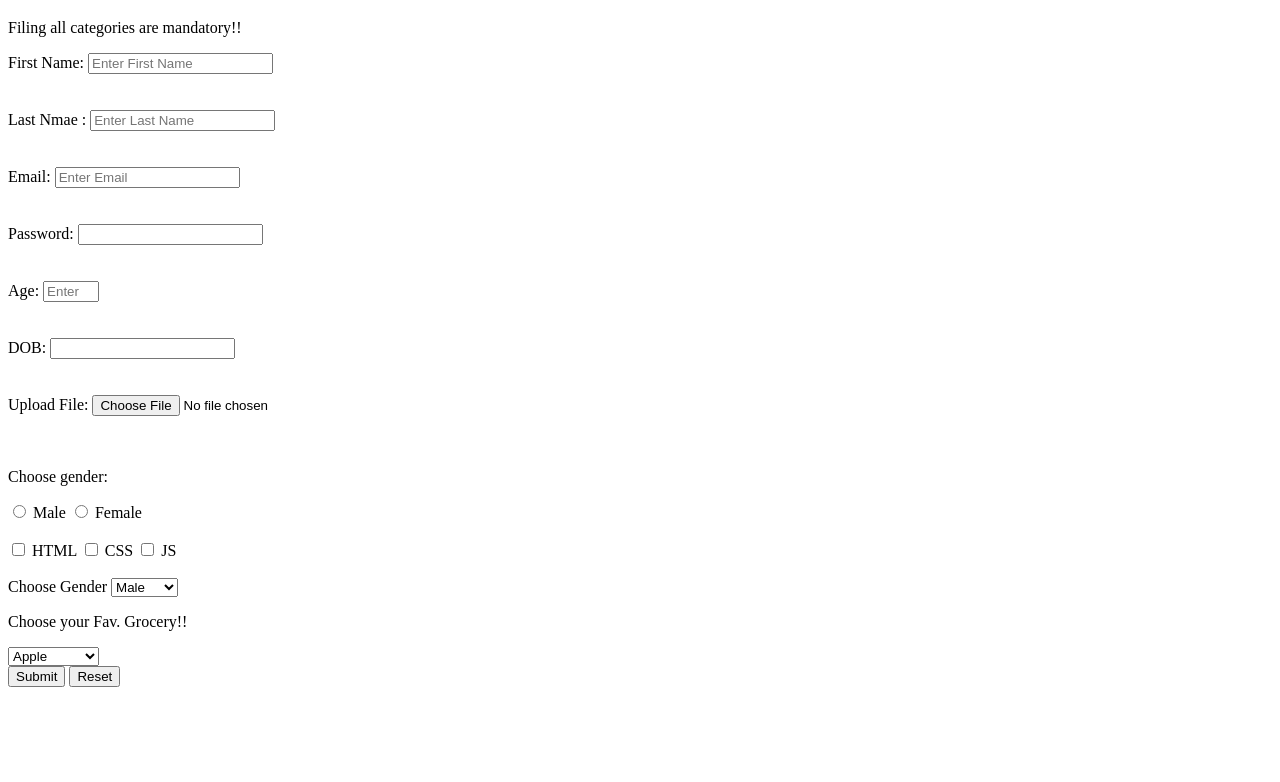
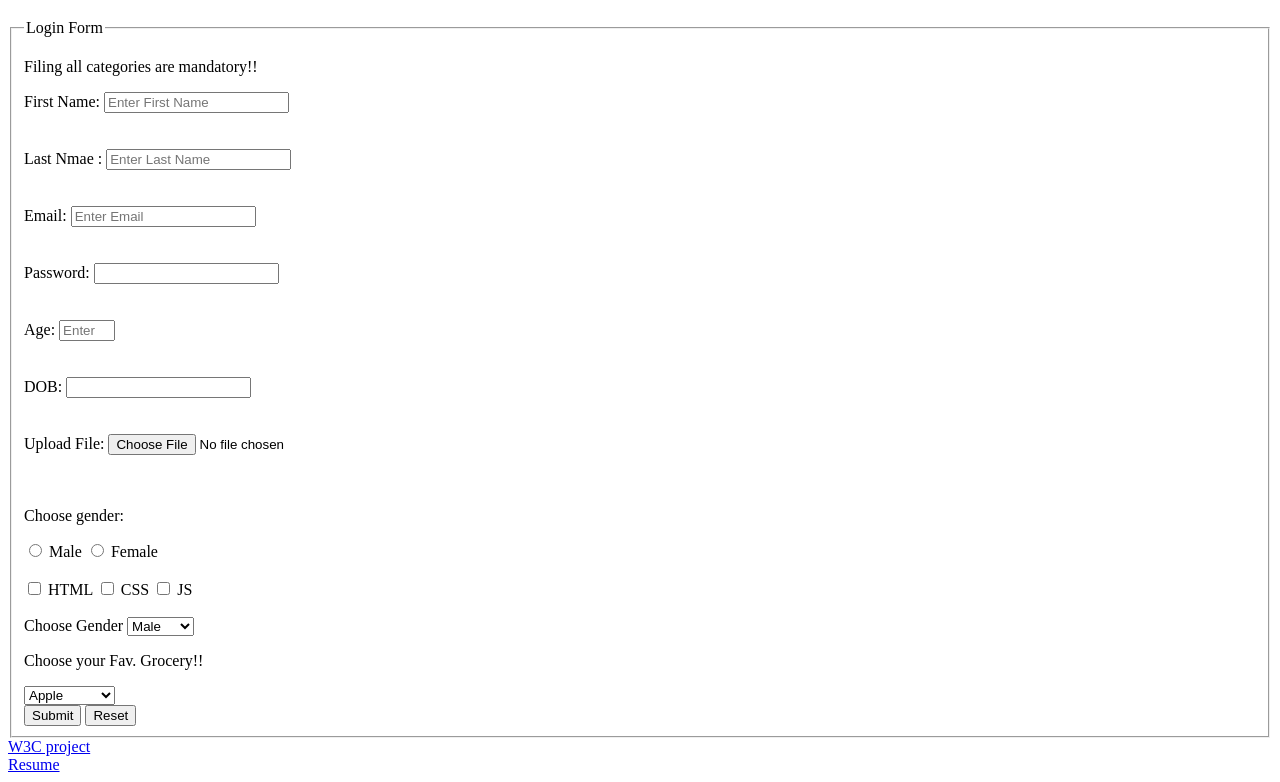
Before and after one commit to Anushriwele-2001/firstproject, a plain HTML site: page Form.html in a window 1280 px wide. Shown: the part 61-843 px from the top of the page. Before the commit the page ends 800 px from the top, so only its background shows below. Drawn offline with Linux system fonts and the light colour scheme.

Commit message:
completed

```diff
--- a/Form.html
+++ b/Form.html
@@ -12,6 +12,8 @@
 </head>
 <body>
     <h1>My Form</h1>
+    <fieldset>
+        <legend>Login Form</legend>
     <form action="file.java" method="post">
         <p> Filing all categories are mandatory!! </p>
         <div>
@@ -90,6 +92,8 @@
                     <option value="potato">potato</option>
                 </optgroup>
                 </select>
+
+
             </div>
 
         <input type="submit">  <input type="reset">
@@ -97,6 +101,10 @@
 
 
     </form>
+</fieldset>
+
+<a href="./W3CProject.html" target="_blank">W3C project</a><br>
+<a href="./Resume.html" target="_blank">Resume</a>
 
 
 </body>
```
Also changed, not shown: W3CProject.html (+1 -1 lines).
